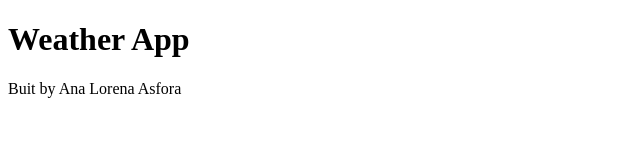
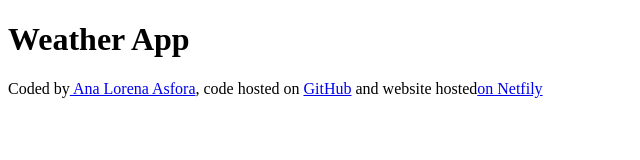
Before and after one commit to lorenavianax/weatherapp2, a plain HTML site: page index.html in a window 1280 px wide. Shown: the whole page, without its empty margins (0-640 px from the left). Drawn offline with Linux system fonts and the light colour scheme.

Commit message:
links to the footer

```diff
--- a/index.html
+++ b/index.html
@@ -7,6 +7,10 @@
   </head>
   <body>
     <h1>Weather App</h1>
-    <footer>Buit by Ana Lorena Asfora</footer>
+    <footer>
+      Coded by<a href="https://github.com/lorenavianax"> Ana Lorena Asfora</a>, code hosted on
+      <a href="https://github.com/lorenavianax/weatherapp2">GitHub</a> and
+      website hosted<a href="https://weatherapp2-5c8b0a.netlify.app/">on Netfily</a>
+    </footer>
   </body>
 </html>
```
